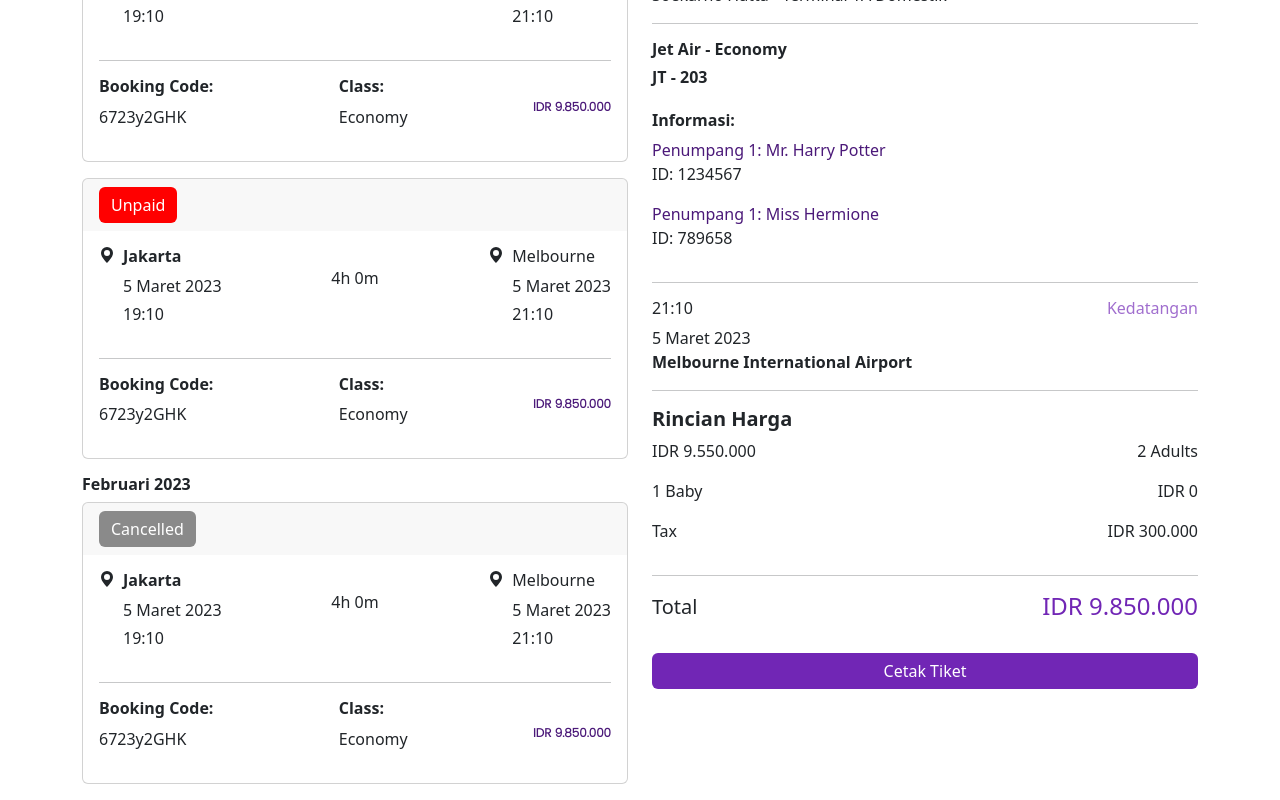
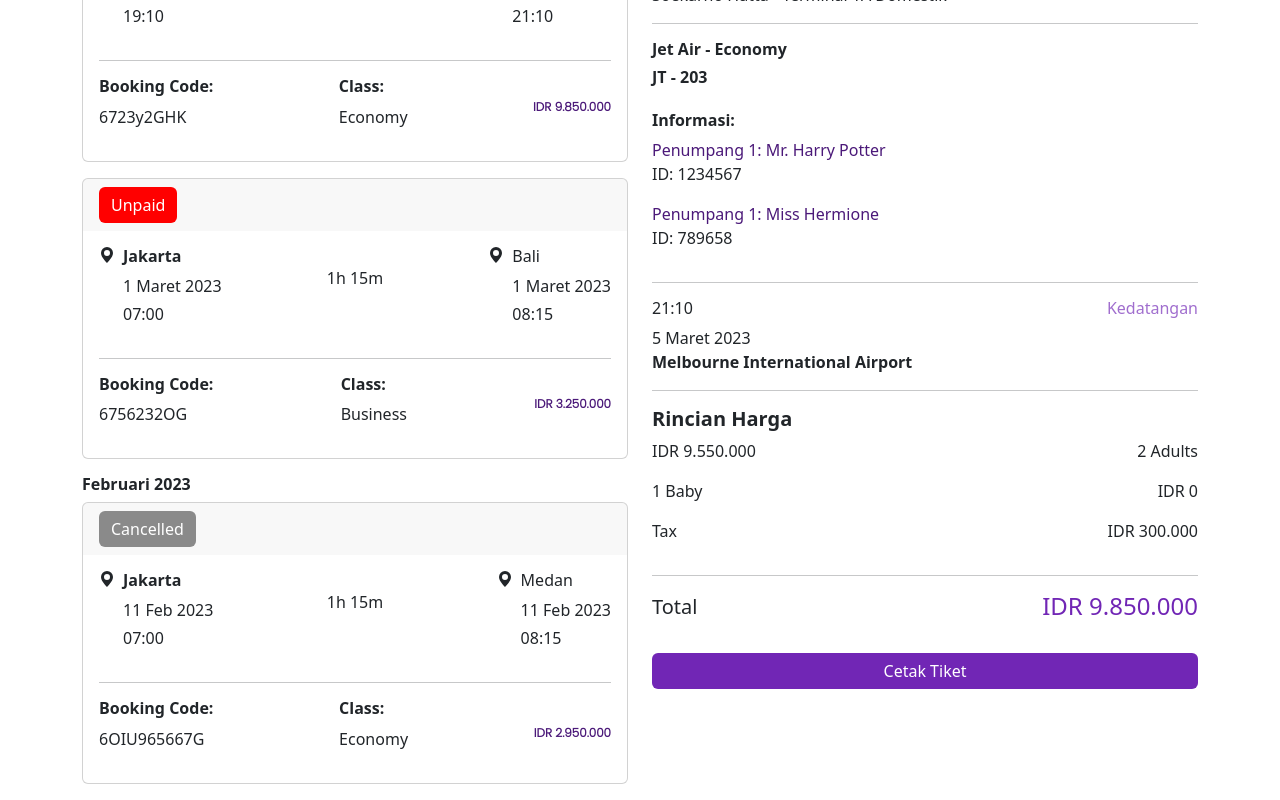
Before and after one commit to Latifano/Final-Project-Team2-FEJS, a React (Create React App) app: page /riwayat in a window 1280 px wide. Shown: the part 365-1165 px from the top of the page. Built offline with nearby package versions, Linux system fonts and the light colour scheme.

Commit message:
add-riwayat-pesanan

```diff
--- a/src/components/DetailPesanan.jsx
+++ b/src/components/DetailPesanan.jsx
@@ -62,20 +62,20 @@ const DetailPesanan = () => {
                 <BsGeoAltFill />
                 <div>
                   <h6 className="fw-bold">Jakarta</h6>
-                  <p className="mb-1">5 Maret 2023</p>
-                  <p>19:10</p>
+                  <p className="mb-1">1 Maret 2023</p>
+                  <p>07:00</p>
                 </div>
               </div>
               <div className="d-flex flex-column justify-content-center align-items-center">
-                <p className="mb-0">4h 0m</p>
+                <p className="mb-0">1h 15m</p>
                 <hr className="w-400" />
               </div>
               <div className="d-flex justify-content-center gap-2">
                 <BsGeoAltFill />
                 <div>
-                  <h6>Melbourne</h6>
-                  <p className="mb-1">5 Maret 2023</p>
-                  <p>21:10</p>
+                  <h6>Bali</h6>
+                  <p className="mb-1">1 Maret 2023</p>
+                  <p>08:15</p>
                 </div>
               </div>
             </Card.Text>
@@ -83,13 +83,13 @@ const DetailPesanan = () => {
             <Card.Text className="d-flex align-items-center justify-content-between">
               <div>
                 <h6 className="fw-bold">Booking Code:</h6>
-                <p>6723y2GHK</p>
+                <p>6756232OG</p>
               </div>
               <div>
                 <h6 className="fw-bold">Class:</h6>
-                <p>Economy</p>
+                <p>Business</p>
               </div>
-              <h6 className="fw-bold price">IDR 9.850.000</h6>
+              <h6 className="fw-bold price">IDR 3.250.000</h6>
             </Card.Text>
           </Card.Body>
         </Card>
@@ -107,20 +107,20 @@ const DetailPesanan = () => {
                 <BsGeoAltFill />
                 <div>
                   <h6 className="fw-bold">Jakarta</h6>
-                  <p className="mb-1">5 Maret 2023</p>
-                  <p>19:10</p>
+                  <p className="mb-1">11 Feb 2023</p>
+                  <p>07:00</p>
                 </div>
               </div>
               <div className="d-flex flex-column justify-content-center align-items-center">
-                <p className="mb-0">4h 0m</p>
+                <p className="mb-0">1h 15m</p>
                 <hr className="w-400" />
               </div>
               <div className="d-flex justify-content-center gap-2">
                 <BsGeoAltFill />
                 <div>
-                  <h6>Melbourne</h6>
-                  <p className="mb-1">5 Maret 2023</p>
-                  <p>21:10</p>
+                  <h6>Medan</h6>
+                  <p className="mb-1">11 Feb 2023</p>
+                  <p>08:15</p>
                 </div>
               </div>
             </Card.Text>
@@ -128,14 +128,14 @@ const DetailPesanan = () => {
             <Card.Text className="d-flex align-items-center justify-content-between">
               <div>
                 <h6 className="fw-bold">Booking Code:</h6>
-                <p>6723y2GHK</p>
+                <p>6OIU965667G</p>
               </div>
               <div>
                 <h6 className="fw-bold">Class:</h6>
                 <p>Economy</p>
               </div>
               <div className="price">
-                <b>IDR 9.850.000</b>
+                <b>IDR 2.950.000</b>
               </div>
             </Card.Text>
           </Card.Body>
```
